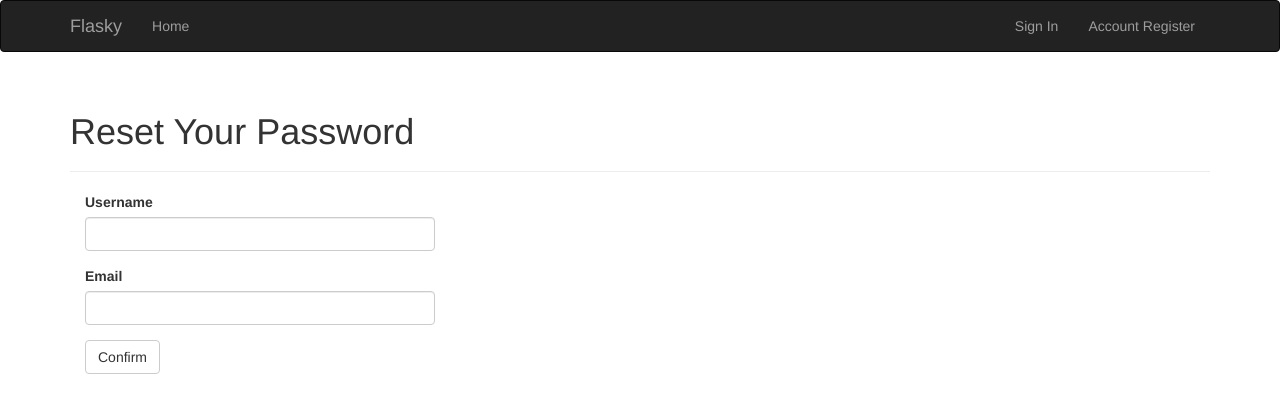
After one commit to mapingfan/FlaskBlog, a Flask app: page /auth/reset in a window 1280 px wide. The commit adds this page. Shown: the top 413 px of the page. Run offline with Flask 2, Linux system fonts and the light colour scheme; some libraries are stand-ins or nearby versions.

Commit message:
Implement the functionality of reset password .

```diff
--- a/app/auth/forms.py
+++ b/app/auth/forms.py
@@ -12,9 +12,10 @@ class LoginForm(Form):
 
 class RegisterForm(Form):
     email = StringField('Email', validators=[Required(), Length(1, 64), Email()])
-    username = StringField('Username', validators=[Required(), Length(1, 64), Regexp('^[A-Za-z][A-Za-z0-9_.]*$', 0,
-                                                                        'Usernames must have only letters, '
-                                                                        'numbers, dots or underscores')])
+    username = StringField('Username', validators=[Required(), Length(1, 64),
+                                                Regexp('^[A-Za-z][A-Za-z0-9_.]*$', 0,
+                                                'Usernames must have only letters, '
+                                                'numbers, dots or underscores')])
     password = PasswordField('Password', validators=[Required(), EqualTo('password2', message='password must math')])
     password2 = PasswordField('Confirm password', validators=[Required()])
     submit = SubmitField('Register')
@@ -36,3 +37,18 @@ class ChangerPasswordForm(Form):
                                                                      EqualTo('newpassword',
                                                                       'password must math')])
     submit = SubmitField('Change Password')
+
+
+class BeforeResetPasswordForm(Form):
+    username = StringField('Username', validators=[Required(), Length(1, 64),
+                                                   Regexp('^[A-Za-z][A-Za-z0-9_.]*$', 0,
+                                                          'Usernames must have only letters, '
+                                                          'numbers, dots or underscores')])
+    email = StringField('Email', validators=[Required(), Length(1, 64), Email()])
+    confirm = SubmitField("Confirm")
+
+
+
+class ResetPasswordForm(Form):
+    newpassword = PasswordField('New Password', validators=[Required()])
+    confirm = SubmitField("Confirm")
--- a/app/auth/views.py
+++ b/app/auth/views.py
@@ -1,13 +1,13 @@
 from flask import render_template, url_for, redirect, flash, request
 from . import auth
 from flask_login import login_user, logout_user, login_required
-from ..models import User
+from ..models import User, generate_token, confirm_token
 from .forms import LoginForm, RegisterForm
 from app import db
 from flask_login import current_user
 from ..email import send_email
-from  .forms import ChangerPasswordForm
-
+from  .forms import ChangerPasswordForm, ResetPasswordForm, BeforeResetPasswordForm
+from flask import abort
 
 @auth.before_app_request
 def before_request():
@@ -91,3 +91,29 @@ def change_password():
             db.session.commit()
             return redirect(url_for('auth.login'))
     return render_template('changepassword.html', form=form)
+
+
+@auth.route('/reset-password/<token>', methods=["POST", "GET"])
+def reset_password(token):
+    form = ResetPasswordForm()
+    if form.validate_on_submit():
+        if confirm_token(token):
+            temp_user = User.query.filter_by(email=form.email.data).first()
+            temp_user.password = form.newpassword.data
+            db.session.add(temp_user)
+            db.session.commit()
+            return redirect(url_for("auth.login"))
+        else:
+            abort(404)
+    return render_template('resetpassword.html', form=form)
+
+
+@auth.route('/reset', methods=["POST", "GET"])
+def reset():
+    form = BeforeResetPasswordForm()
+    if form.validate_on_submit():
+        token = generate_token()
+        send_email(form.email.data, 'Reset Your Password', 'reset', user=form.username.data, token=token)
+        flash('A confirmation has been sent to you by email .')
+        return redirect(url_for('main.index'))
+    return render_template('beforeresetpassword.html', form=form)
--- a/app/templates/auth/login.html
+++ b/app/templates/auth/login.html
@@ -14,6 +14,12 @@ New user?
 Click here to register
 </a>
 </p>
+    <br>
+    <br>
+Forget password ?
+<a href="{{ url_for('auth.reset') }}">
+Click here to reset password
+</a>
 </div>
 
 {% endblock %}
--- /dev/null
+++ b/app/templates/beforeresetpassword.html
@@ -0,0 +1,11 @@
+{% extends "base.html" %}
+{% import "bootstrap/wtf.html" as wtf %}
+{% block title %}Flasky - Login{% endblock %}
+{% block page_content %}
+<div class="page-header">
+<h1>Reset Your Password</h1>
+</div>
+<div class="col-md-4">
+{{ wtf.quick_form(form) }}
+</div>
+{% endblock %}
```
Also changed, not shown: app/models.py (+16 -0 lines), app/templates/reset.html (added, +8 -0 lines), app/templates/reset.txt (added, +12 -0 lines), app/templates/resetpassword.html (added, +11 -0 lines), data-dev.sqlite.
